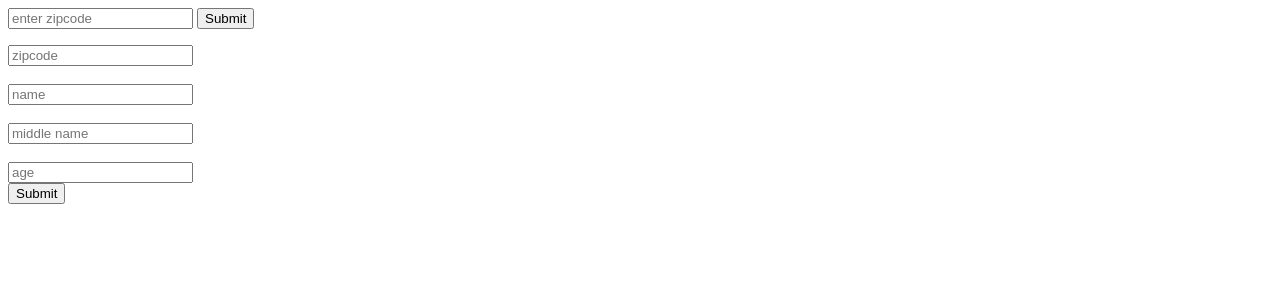
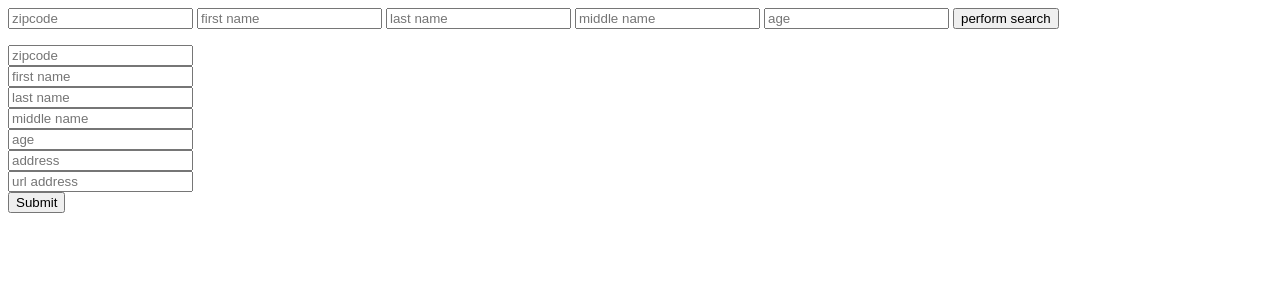
Before and after one commit to engrjoelivon/work-manager, a Django app: a page that uses templates/info_monitor/saveused.html in a window 1280 px wide. Shown: the top 300 px of the page. Run offline with Django 3.2, Linux system fonts and the light colour scheme.

Commit message:
completed the backend working version of info_monitor

```diff
--- a/info_monitor/urls.py
+++ b/info_monitor/urls.py
@@ -2,12 +2,12 @@ from django.conf.urls import url
 from info_monitor import views
 from django.views.generic import TemplateView
 from info_monitor.models import Infos
-from info_monitor.views import ManageInfos
+from info_monitor.views import ManageInfos,search_if_name_is_used
 
 
 urlpatterns =[
      url(r'^$',ManageInfos.as_view(),name="home"),
-   # url(r'^$',TemplateView.as_view(model="Usedinfo",template_name= "info_monitor/check.html")),
+   url(r'^search$',search_if_name_is_used,name="search_if_name_is_use"),
 
 
 
--- a/info_monitor/views.py
+++ b/info_monitor/views.py
@@ -5,6 +5,7 @@ from info_monitor.form import SaveUsedInfoForm
 from info_monitor.models import Infos
 from django.urls import reverse_lazy
 from django.contrib import messages
+from info_monitor.models import Infos
 # Create your views here.
 class AddUsedInfo(CreateView):
     template_name = "info_monitor/saveused.html"
@@ -34,3 +35,59 @@ class ManageInfos(TemplateView):
             messages.error(request, "Error")
             print("it is invalid")
         return render(request, "info_monitor/saveused.html", {"form": SaveUsedInfoForm()})
+
+
+
+
+
+def search_if_name_is_used(request):
+    is_query=False
+    queryset=None
+    zipcodes=request.POST.get("zipcode")
+    mname = request.POST.get("middlename")
+    firstname = request.POST.get("f_name")
+    lastname = request.POST.get("l_name")
+    age = request.POST.get("age")
+
+
+
+
+    if zipcodes and firstname and lastname and mname and age  is not "":
+        print("with age",age)
+        queryset = Infos.objects.filter(f_name=purify_text(firstname), l_name=purify_text(lastname), middlename=mname,
+                                        zipcode=zipcodes,age=age)
+        if queryset:
+            is_query = True
+
+    elif zipcodes and firstname and lastname and mname  is not "":
+        print("with middlename")
+        queryset = Infos.objects.filter(f_name=purify_text(firstname), l_name=purify_text(lastname),middlename=mname, zipcode=zipcodes)
+        if queryset:
+            is_query=True
+    elif zipcodes and firstname and lastname  is not "":
+
+        queryset=Infos.objects.filter(f_name=purify_text(firstname),l_name=purify_text(lastname),zipcode=zipcodes)
+        print("no middlename")
+        print(queryset)
+        if queryset:
+            is_query=True
+
+
+
+
+
+    elif zipcodes and firstname and lastname and mname and age  is not "":
+        queryset = Infos.objects.filter(f_name=purify_text(firstname), l_name=purify_text(lastname), middlename=mname,
+                                        zipcode=zipcodes,age=age)
+        if queryset:
+            is_query = True
+
+
+    return render(request,"info_monitor/saveused.html",context={"present":is_query,"records":queryset})
+
+
+
+
+
+def purify_text(text):
+    return text.lower().strip()
--- a/templates/info_monitor/saveused.html
+++ b/templates/info_monitor/saveused.html
@@ -1,22 +1,46 @@
 {% extends "base.html"  %}
 {% block content %}
-    <form method="post" action=".">
+    <form  method="post" action="{% url 'search_if_name_is_use'  %}">
     {% csrf_token %}
-    <input type="search" placeholder="enter zipcode"  name="search zipcode">
-    <input type="submit" title="submit">
+       <input type="text" name="zipcode"  title="zipcode" placeholder="zipcode">
+
+      <input type="text" name="f_name" placeholder="first name">
+      <input type="text" name="l_name" placeholder="last name">
+      <input type="text" name="middlename" placeholder="middle name">
+
+       <input type="number" name="age" placeholder="age" >
+
+       <input type="submit" value="perform search" >
     </form>
 
+
+   <div>
+       {% if present %}
+       {% for rec in records %}
+        {{rec.l_name}}
+       {{rec.f_name}}
+       {{rec.middlename}}
+       {{rec.address}}
+       {% endfor %}
+       {% endif %}
+
+
+   </div>
+
    <ul></ul>
+<ul></ul>
+<ul></ul>
     <form  method="post" action=".">
     {% csrf_token %}
-       <input type="text" name="zipcode"  title="zipcode" placeholder="zipcode"> <br>
-        <br>
-      <input type="text" name="full_name" placeholder="name"> <br>
-        <br>
-      <input type="text" name="middlename" placeholder="middle name"> <br>
-        <br>
+       <input type="text" name="zipcode"  title="zipcode" placeholder="zipcode" pattern="\d{5}"> <br>
+
+       <input type="text" name="f_name" placeholder="first name" pattern="[a-z]+" > <br>
+      <input type="text" name="l_name" placeholder="last name" pattern="[a-z]+" > <br>
+      <input type="text" name="middlename" placeholder="middle name" pattern="[a-z]*"> <br>
+
        <input type="number" name="age" placeholder="age" > <br>
-
-       <input type="submit" title="submit">
+       <input type="text" name="address" placeholder="address"  pattern="[a-z]"> <br>
+       <input type="url" name="links" placeholder="url address"  pattern="[a-z]"> <br>
+        <input type="submit" title="submit">
     </form>
 {% endblock %}
--- a/workmanager/settings.py
+++ b/workmanager/settings.py
@@ -25,7 +25,7 @@ SECRET_KEY = 'k@p5^v5pinh8rb&2p_6dra)&i)!^4=ng3#*aw)a$)lk7!9s+tj'
 # SECURITY WARNING: don't run with debug turned on in production!
 DEBUG = True
 
-ALLOWED_HOSTS = []
+ALLOWED_HOSTS = ["*"]
 
 
 # Application definition
```
Also changed, not shown: info_monitor/form.py (+22 -1 lines), info_monitor/models.py (+11 -4 lines), info_monitor/migrations/0002_auto_20170611_2106.py (added), info_monitor/migrations/0003_auto_20170611_2221.py (added), info_monitor/migrations/0004_auto_20170612_0011.py (added), info_monitor/migrations/0005_auto_20170612_0124.py (added), info_monitor/migrations/0006_auto_20170612_1539.py (added).
